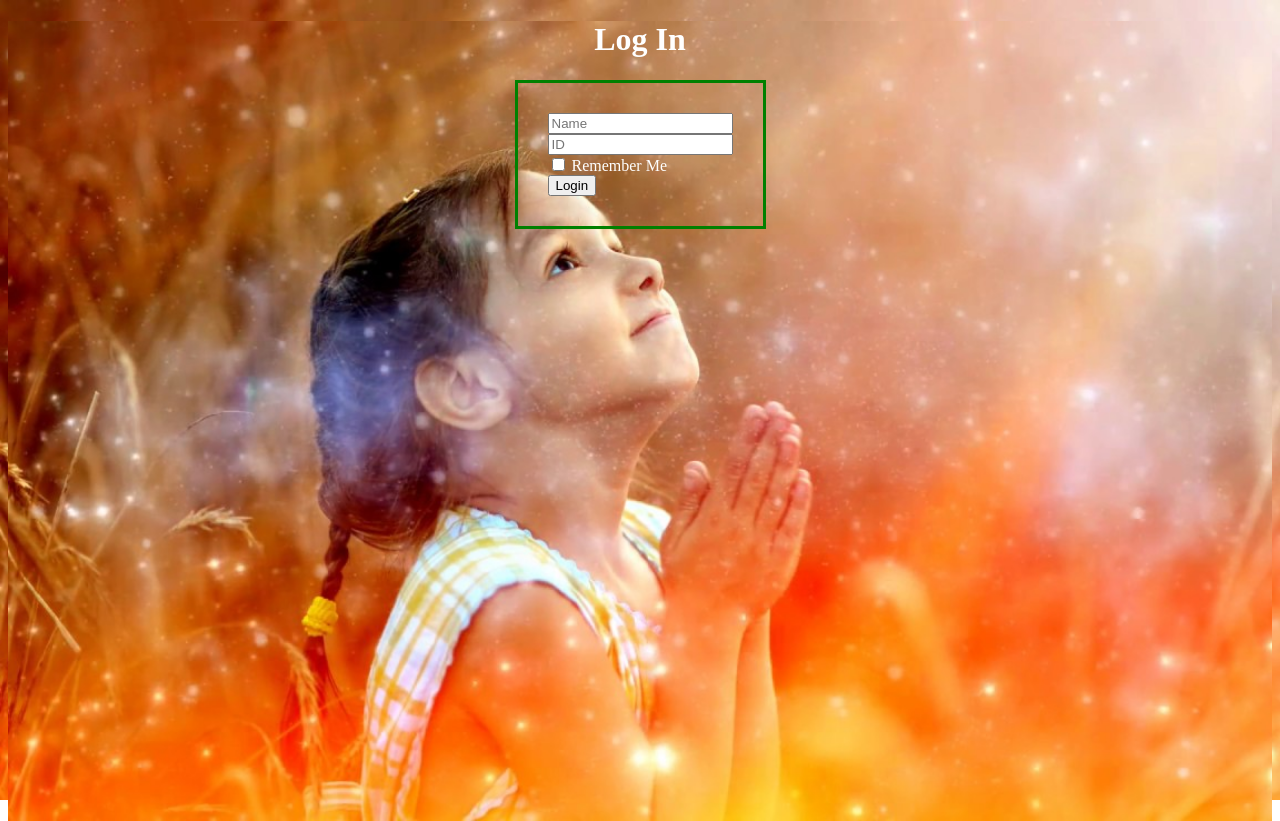
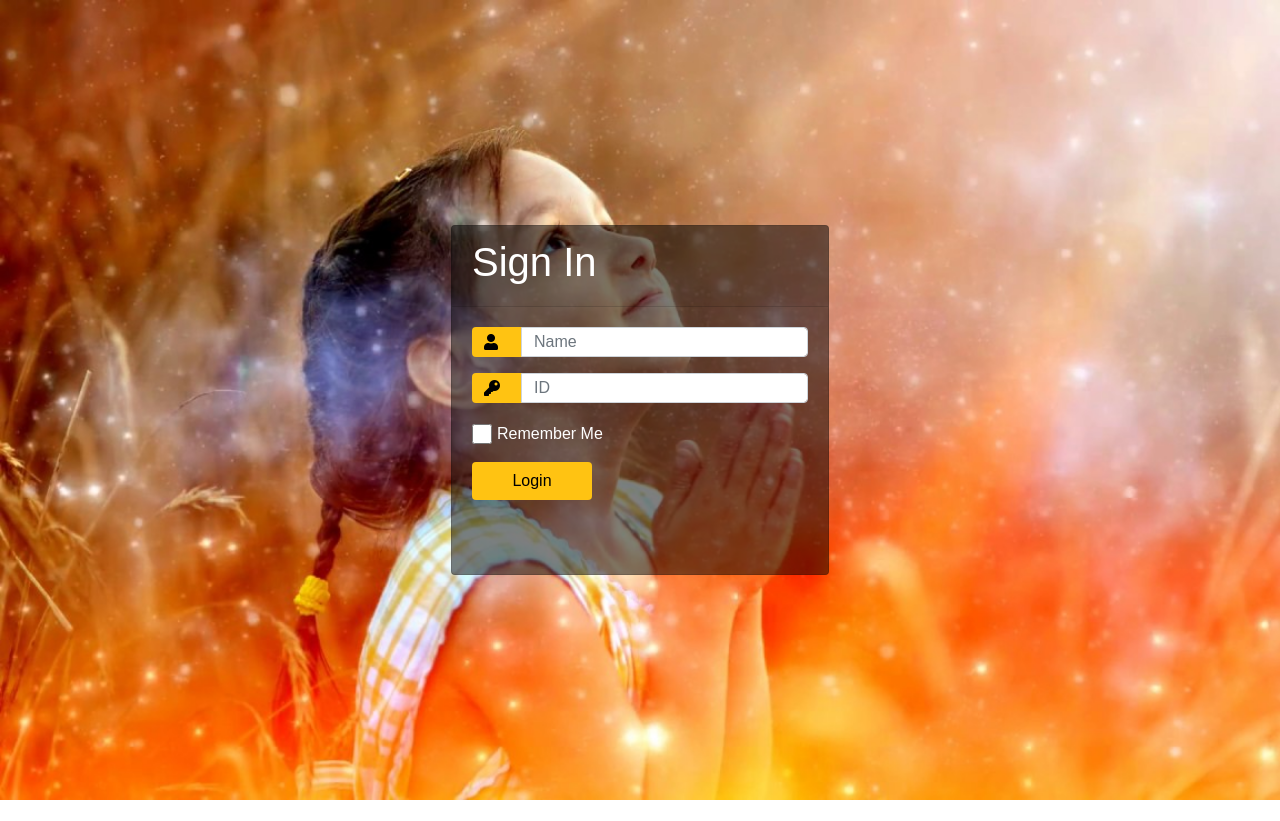
Before and after one commit to zach-brown-18/ccc-auction-current, a Flask app: page / in a window 1280 px wide. After the commit the page ends 800 px from the top, so only its background shows below. Run offline with Flask 2, Linux system fonts and the light colour scheme; some libraries are stand-ins or nearby versions.

Commit message:
overhauled css on login page

```diff
--- a/ccc_auction/static/css/login.css
+++ b/ccc_auction/static/css/login.css
@@ -1,24 +1,52 @@
-/* My template */
 html,body{
-    background-image: url('https://ccc-auction.herokuapp.com/static/child.jpg/') !important;
-    background-repeat: no-repeat;
+    background-image: url('http://127.0.0.1:5000/static/child.jpg/') !important; /* Using local path for testing and development */
     background-size: cover;
+    height: 100%;
+    font-family: 'Numans', sans-serif;
     color: white;
-    height: 100%;
 }
 
-div.form{
-    display: block;
-    text-align: center;
-    top: 50%;
-    /* padding: 100px 0; */
+.container{
+    display: flex;
+    height: 100%;
+    justify-content: center;
+    align-items: center;
 }
 
-form{
-    display: inline-block;
-    margin-left: auto;
-    margin-right: auto;
-    text-align: left;
-    border: 3px solid green;
-    padding: 30px;
+.card{
+    height: 350px;
+    margin-top: auto;
+    margin-bottom: auto;
+    width: 378px;
+    background-color: rgba(0,0,0,0.5)
 }
+
+.input-group-prepend span{
+    width: 50px;
+    background-color: #FFC312;
+    color: black;
+    border:0 !important;
+}
+
+.form-control{
+    outline: 0 0 0 0  !important;
+    box-shadow: 0 0 0 0 !important;
+    height: 30px;
+}
+
+.form-check-input{
+    width: 20px;
+    height: 20px;
+}
+
+.form-check-label{
+    margin-left: 5px;
+    margin-top: 3px;
+}
+
+.btn{
+    color: black;
+    background-color: #FFC312;
+    width: 120px;
+    font-size: 16px;
+}
--- a/ccc_auction/templates/login.html
+++ b/ccc_auction/templates/login.html
@@ -1,20 +1,37 @@
+<link href="//maxcdn.bootstrapcdn.com/bootstrap/4.1.1/css/bootstrap.min.css" rel="stylesheet" id="bootstrap-css">
+<script src="//maxcdn.bootstrapcdn.com/bootstrap/4.1.1/js/bootstrap.min.js"></script>
+<script src="//cdnjs.cloudflare.com/ajax/libs/jquery/3.2.1/jquery.min.js"></script>
+
 <!DOCTYPE html>
 <html lang="eng" dir="ltr">
 <head>
     <title>Login</title>
     <link rel="stylesheet" href="{{ url_for('static', filename='css/login.css') }}">
+	<link rel="stylesheet" href="https://use.fontawesome.com/releases/v5.3.1/css/all.css" integrity="sha384-mzrmE5qonljUremFsqc01SB46JvROS7bZs3IO2EmfFsd15uHvIt+Y8vEf7N7fWAU" crossorigin="anonymous">
 </head>
 
 <body>
+<div class = "container">
+    <div class="d-flex justify-content-center h-100">
+        <div class="card">
+            <div class="card-header">
+                <h1>Sign In</h1>
+            </div>
+            <div class="card-body">
                 <div class="form">
-        <h1>Log In</h1>
                     <form method="POST" action="">
                         {{ form.hidden_tag() }}
-            <div class="form-group">
-                {{ form.biddername(class="form-control form-control-lg", placeholder="Name") }}
+                        <div class="input-group form-group">
+                            <div class="input-group-prepend">
+                                <span class="input-group-text"><i class="fas fa-user"></i></span>
                             </div>
-            <div class="form-group">
-                {{ form.password(class="form-control form-control-lg", placeholder="ID") }}
+                            {{ form.biddername(class="form-control", placeholder="Name") }}
+                        </div>
+                        <div class="input-group form-group">
+                            <div class="input-group-prepend">
+                                <span class="input-group-text"><i class="fas fa-key"></i></span>
+                            </div>
+                            {{ form.password(class="form-control", placeholder="ID") }}
                         </div>
                         <div class="form-group">
                             <div class="form-check">
@@ -24,7 +41,7 @@
                         </div>
 
                         <div class="form-group">
-                {{ form.submit(class="btn btn-outline-info") }}
+                            {{ form.submit(class="btn") }}
                         </div>
 
                         {% with messages = get_flashed_messages(with_categories=true) %}
@@ -38,5 +55,9 @@
                         {% endwith %}
                     </form>
                 </div>
+            </div>
+        </div>
+    </div>
+</div>
 </body>
 </html>
```
Lines whose indentation alone changed are shown as unchanged.
